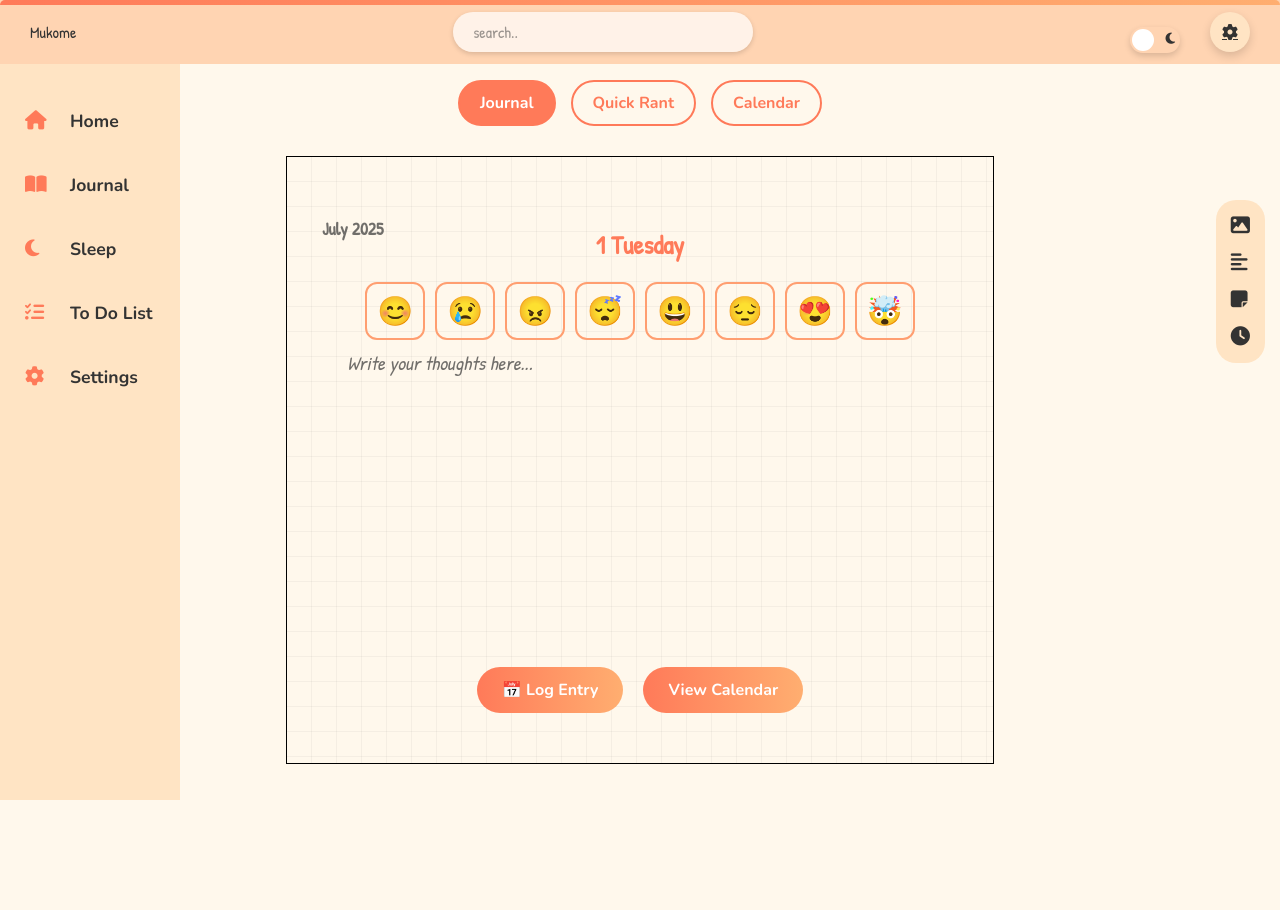
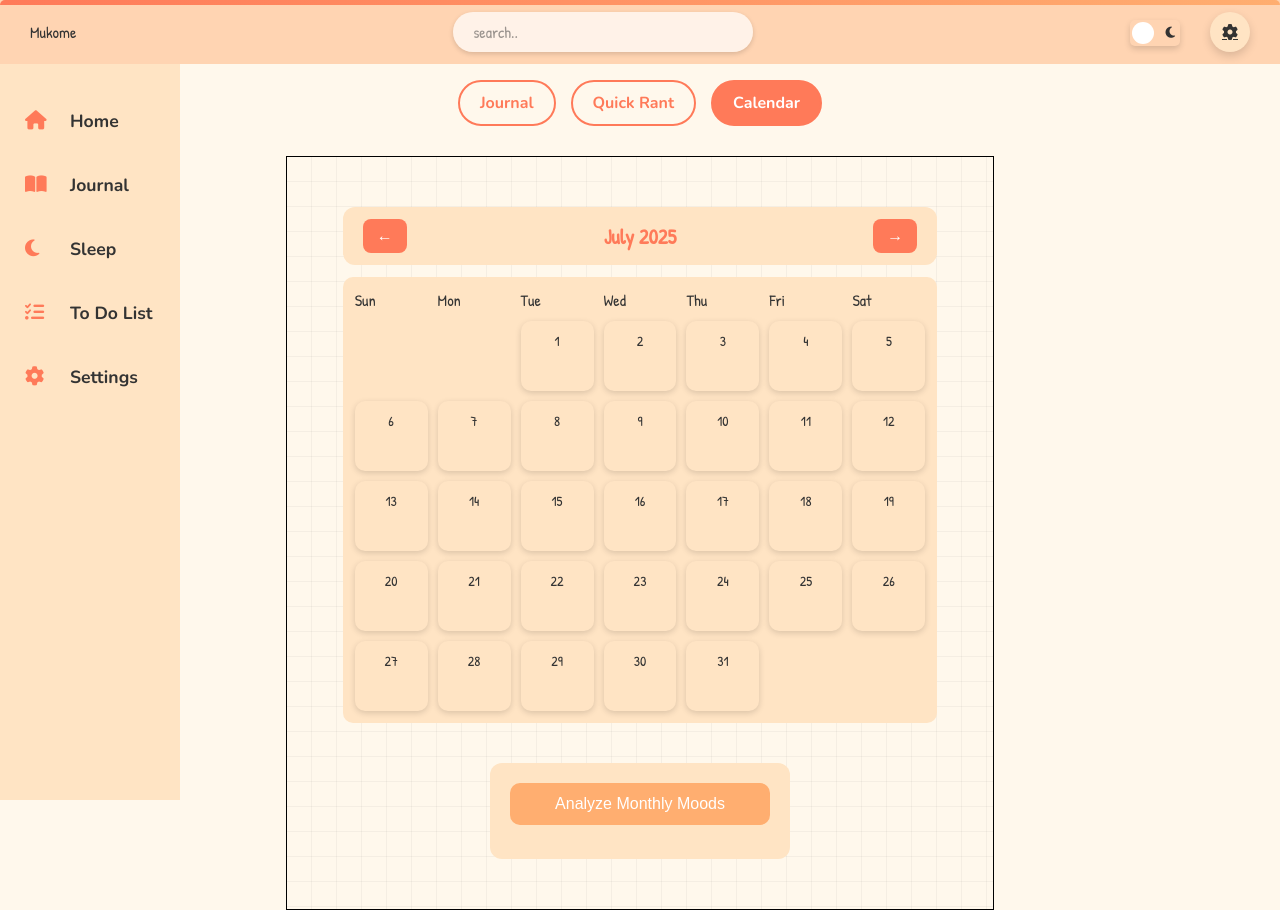
Before and after one commit to EshaalB/Mukome, a plain HTML site: page pages/journal.html in a window 1280 px wide. Both pictures are taken after a click on the button "View Calendar". Before the commit the page ends 880 px from the top, so only its background shows below. Drawn offline with nearby package versions, Linux system fonts and the light colour scheme; some packages are replaced by stand-ins of ours; a script that the page names is missing.

Commit message:
minor-changes

```diff
--- a/css/style.css
+++ b/css/style.css
@@ -96,7 +96,8 @@ h2 {
     background: var(--color-sidebar);
     width: clamp(45px, 6vw, 50px);
     height: clamp(24px, 3.5vw, 26px);
-    border-radius: 50px;
+    margin-bottom: 13px;
+    border-radius: 5px;
     position: relative;
     padding: 5px;
     cursor: pointer;
--- a/js/journal.js
+++ b/js/journal.js
@@ -71,6 +71,13 @@ function setupJournalPage() {
     setupStickerModal();
     document.getElementById(SELECTORS.logEntryBtn.slice(1)).addEventListener("click", saveJournalEntry);
     loadSavedJournalEntry();
+    const viewCalendarBtn = document.querySelector('.button-group .secondary-btn:last-child');
+    if (viewCalendarBtn) {
+        viewCalendarBtn.addEventListener('click', () => {
+            const calendarTab = document.querySelector('.tabs button[data-target="calender"]');
+            if (calendarTab) calendarTab.click();
+        });
+    }
 
     // Global event listeners
     document.addEventListener("keydown", (e) => {
@@ -78,6 +85,7 @@ function setupJournalPage() {
             toggleFixedState(e.target);
         }
     });
+
 }
 
 function setupDateDisplay() {
--- a/pages/journal.html
+++ b/pages/journal.html
@@ -17,7 +17,7 @@
 
 </head>
 
-<body>
+<body id="fade-up">
     <nav class="navbar">
         <div class="logo">Mukome</div>
         <input type="text" placeholder="search.." id="search-bar" aria-label="Search Pages">
```
Also changed, not shown: pages/setting.html (+4 -0 lines), pages/sleep.html (+1 -1 lines).
